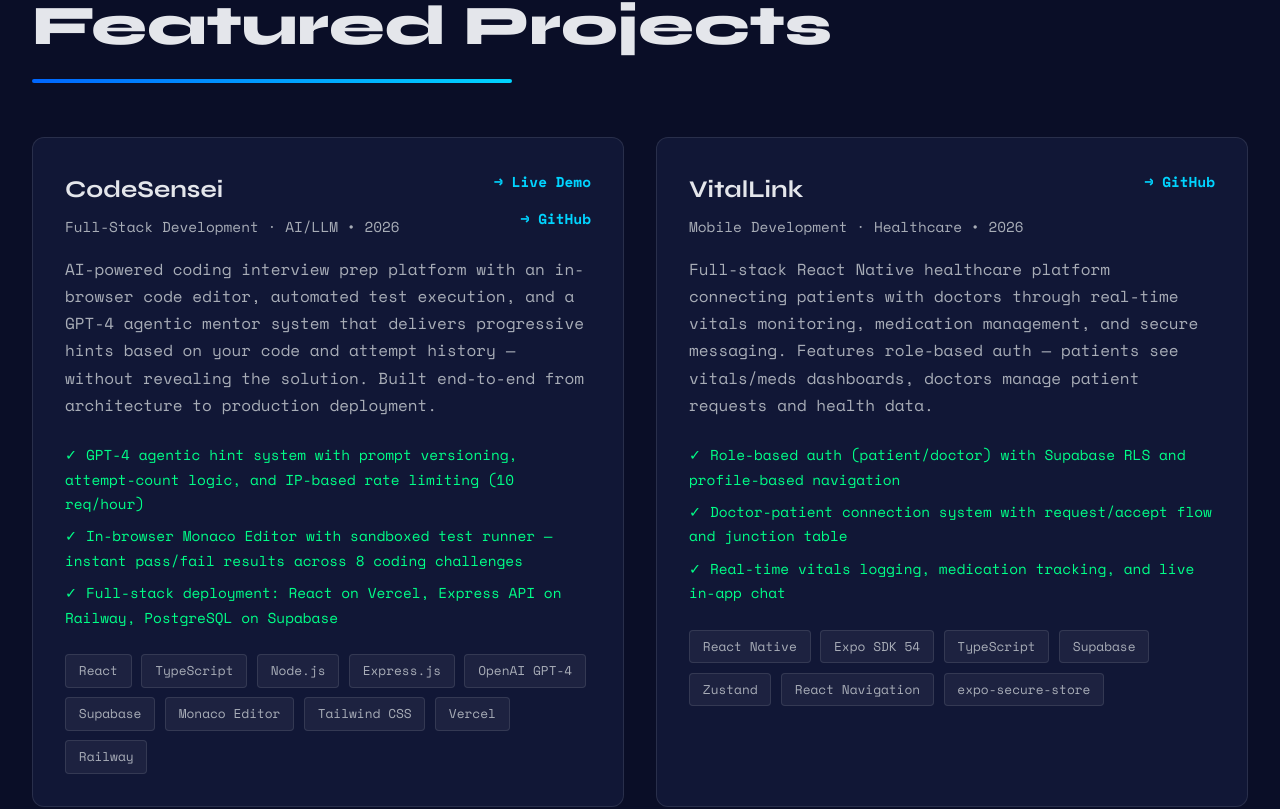
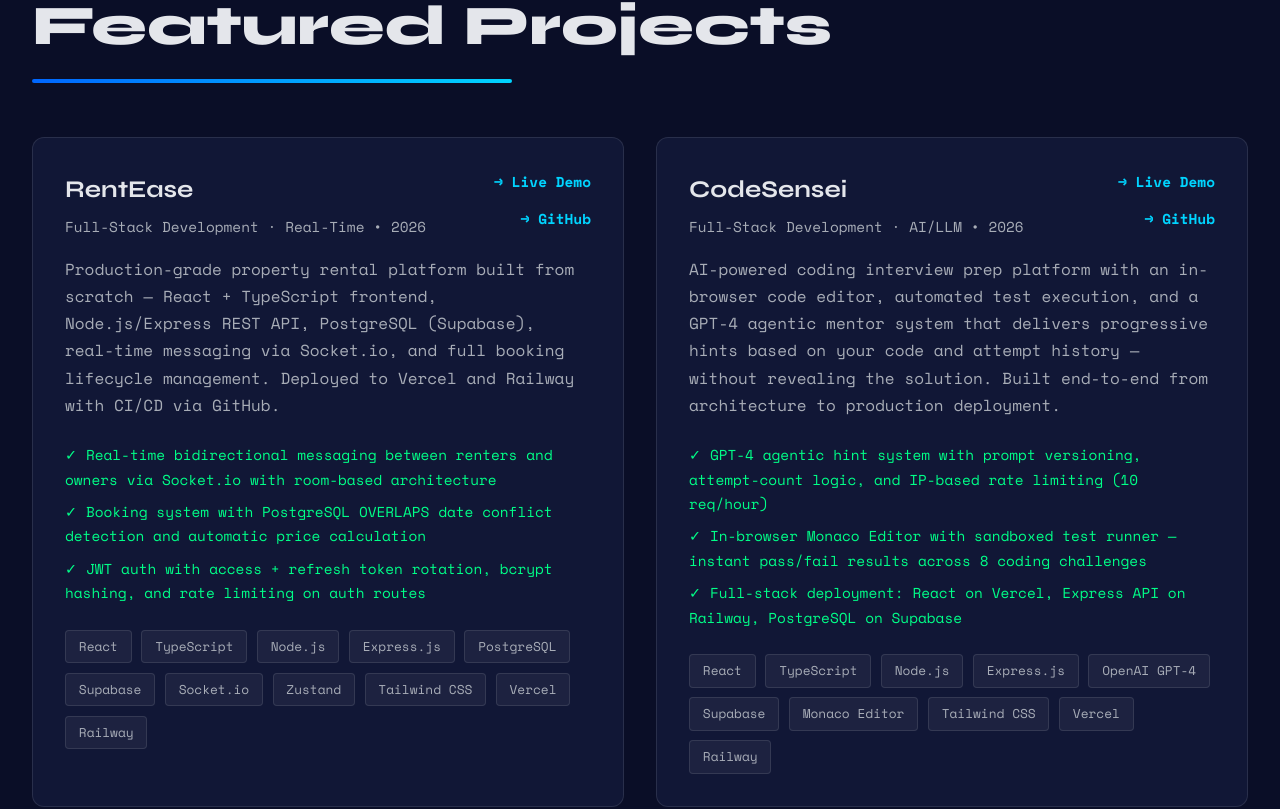
Before and after one commit to GligorcoGligorov/GligorcoGligorovPortfolio, a React (Create React App) app: page / in a window 1280 px wide. Shown: the part 3251-4060 px from the top of the page. Built offline with nearby package versions, Linux system fonts and the light colour scheme; the HTML template or start-up script is replaced by a standard one.

Commit message:
add project

```diff
--- a/src/App.jsx
+++ b/src/App.jsx
@@ -47,6 +47,21 @@
   };
 
   const projects = [
+    {
+      title: "RentEase",
+      role: "Full-Stack Development · Real-Time",
+      period: "2026",
+      description: "Production-grade property rental platform built from scratch — React + TypeScript frontend, Node.js/Express REST API, PostgreSQL (Supabase), real-time messaging via Socket.io, and full booking lifecycle management. Deployed to Vercel and Railway with CI/CD via GitHub.",
+      tech: ["React", "TypeScript", "Node.js", "Express.js", "PostgreSQL", "Supabase", "Socket.io", "Zustand", "Tailwind CSS", "Vercel", "Railway"],
+      achievements: [
+        "Real-time bidirectional messaging between renters and owners via Socket.io with room-based architecture",
+        "Booking system with PostgreSQL OVERLAPS date conflict detection and automatic price calculation",
+        "JWT auth with access + refresh token rotation, bcrypt hashing, and rate limiting on auth routes"
+      ],
+      link: "https://assess-xi.vercel.app",
+      live: true,
+      githubLink: "https://github.com/GligorcoGligorov/assess"
+  },
   {
     title: "CodeSensei",
     role: "Full-Stack Development · AI/LLM",
```
Also changed, not shown: 1 other file (tests, documents, lock files or other folders).
